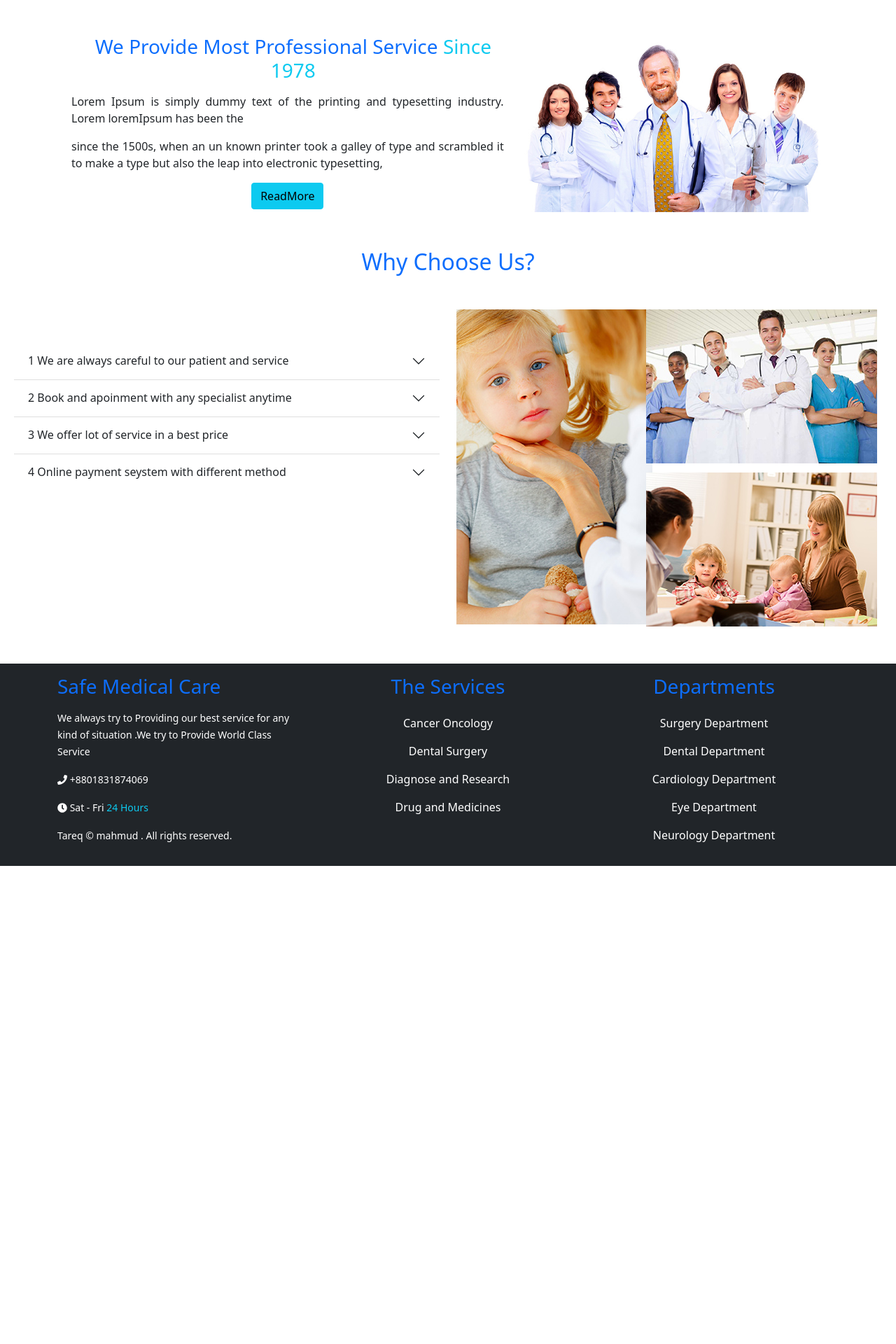
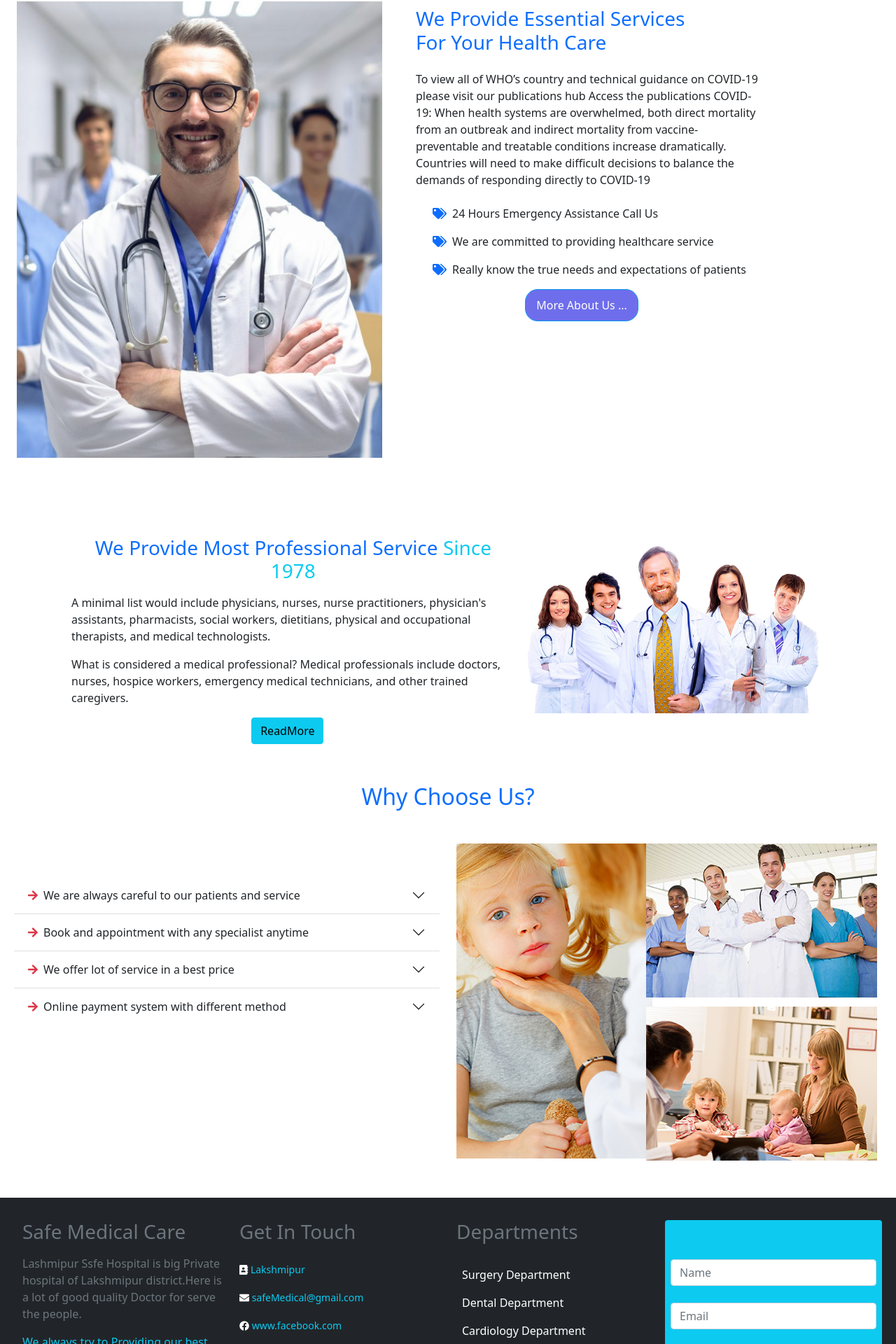
Before and after one commit to Mahmudtareq/health-care-diagnostic, a React (Create React App) app: page /aboutus in a window 1280 px wide. Shown: the part 280-2200 px from the top of the page at 70% size. Before the commit the page ends 1517 px from the top, so only its background shows below. Built offline with nearby package versions, Linux system fonts and the light colour scheme; no server answers.

Commit message:
footer , about , contact page change

```diff
--- a/src/components/AboutUs/AboutUs.css
+++ b/src/components/AboutUs/AboutUs.css
@@ -4,11 +4,15 @@
      background-size: 100vh;
     width:100%;
     background-position: 100%;
-
 }
-.text-section{
-    text-align: justify;
-    align-items: center;
-    justify-content: center;
-
+.btn-text{
+    border: 1px solid rgb(8, 155, 240);
+    border-radius: 18px;
+    background-color: rgb(110, 110, 236);
+    padding: 10px 15px;
+    color: white;
 }
+.btn-text:hover{
+    background-color: aqua;
+    transition:cubic-bezier(0.165, 0.84, 0.44, 1);
+}
--- a/src/components/AboutUs/AboutUs.js
+++ b/src/components/AboutUs/AboutUs.js
@@ -2,12 +2,17 @@ import React from 'react';
 import './AboutUs.css';
 import { Accordion, Nav } from 'react-bootstrap';
 import { Link } from 'react-router-dom';
+import { FontAwesomeIcon } from "@fortawesome/react-fontawesome";
+import { faArrowRight, faTags } from "@fortawesome/free-solid-svg-icons";
+
+
 
 import about2 from '../../image/about/about2.jpg'
 // import about3 from '../../image/about/about3.jpg'
 import about4 from '../../image/about/about4.jpg'
 import about5 from '../../image/about/about5.jpg'
 import about6 from '../../image/about/about6.jpg'
+import about8 from '../../image/about/about8.jpg'
 
 const AboutUs = () => {
     return (
@@ -18,16 +23,45 @@ const AboutUs = () => {
                 <Nav.Link className="text-danger my-btn w-25 mx-auto" as={Link} to="/home">Home</Nav.Link>
             </div>
 
+            <div className="row my-5 container">
+                <div className="col-lg-6 col-12 mb-3">
+                    <img className="img-fluid" src={about8} alt="" />
+
+                </div>
+                <div className="col-lg-6 col-12">
+                    <h3 className="text-start ms-3 p-2 text-primary">We Provide Essential Services
+                        <br />
+                        For Your Health Care</h3>
+                    <p className="text-start ms-3 p-2">To view all of WHO’s country and technical guidance on COVID-19 please visit our publications hub
+                        Access the publications
+                        COVID-19:
+                        When health systems are overwhelmed, both direct mortality from an outbreak and indirect mortality from vaccine-preventable and treatable conditions increase dramatically. Countries will need to make difficult decisions to balance the demands of responding directly to COVID-19</p>
+                    <div className="ms-5">
+                        <p className="text-start"><span className="text-primary me-2"> <FontAwesomeIcon icon={faTags} /></span>24 Hours Emergency Assistance Call Us</p>
+                        <p className="text-start"><span className="text-primary me-2"> <FontAwesomeIcon icon={faTags} /></span>We are committed to providing healthcare service</p>
+                        <p className="text-start"><span className="text-primary me-2"> <FontAwesomeIcon icon={faTags} /></span>Really know the true needs and expectations of patients</p>
+
+                    </div>
+                    <button className="btn btn-text">More About Us ...</button>
+
+
+
+                </div>
+            </div>
+
+
+
+
             <div className="container">
                 <div className="row my-5 d-flex justify-content-center m-2">
                     <div className="col-lg-7 col-12 ">
                         <h3 className="mt-5 ms-3"> <span className="text-primary">We Provide Most Professional Service</span>
                             <span className="text-info"> Since 1978</span>  </h3>
+                        <p className="mt-3 text-start">
+                            A minimal list would include physicians, nurses, nurse practitioners, physician's assistants, pharmacists, social workers, dietitians, physical and occupational therapists, and medical technologists. </p>
 
-
-                        <p className="text-section mt-3">Lorem Ipsum is simply dummy text of the printing and typesetting industry. Lorem loremIpsum has been the </p>
-
-                        <p className="text-section">since the 1500s, when an un known printer took a galley of type and scrambled it to make a type  but also the leap into electronic typesetting,</p>
+                        <p className="text-start">What is considered a medical professional?
+                            Medical professionals include doctors, nurses, hospice workers, emergency medical technicians, and other trained caregivers.</p>
                         <button className=" btn btn-info mb-2">ReadMore</button>
 
                     </div>
@@ -35,42 +69,52 @@ const AboutUs = () => {
                         <img width="" className="mt-5 img-fluid" src={about2} alt="" />
                     </div>
                 </div>
-
             </div>
-
-
-
 
             <div>
                 <div className="row d-flux justify-content-center my-5 m-2">
                     <h2 className="mb-5 text-primary">Why Choose Us?</h2>
-                    <div className="col mt-5">
+                    <div className="col mt-5 mb-4">
                         <Accordion flush>
                             <Accordion.Item eventKey="0">
-                                <Accordion.Header> 1 We are always careful to our patient and service</Accordion.Header>
-                                <Accordion.Body>
-                                    Lorem ipsum dolor sit amet, consectetur adipiscing elit, sed do eiusmod
-                                    tempor incididunt ut labore et dolore magna aliqua. Ut enim ad minim
-                                    veniam, quis nostrud exercitation ullamco laboris nisi ut aliquip ex ea
+                                <Accordion.Header> <span className="me-2 text-danger">
+                                    <FontAwesomeIcon icon={faArrowRight} />
+                                </span> We are always careful to our patients and service</Accordion.Header>
+                                <Accordion.Body className="text-start">
+                                    If you didn’t know already, we’ll remind you that heart diseases are the leading cause of death in women aged 40 and over! More than half our patients who seek the best cardiologists in Dwarka are women!! This figure would be true for all hospitals that are offering heart treatment in Dwarka
+
                                 </Accordion.Body>
                             </Accordion.Item>
 
                             <Accordion.Item eventKey="1">
-                                <Accordion.Header>2 Book and apoinment with any specialist anytime</Accordion.Header>
-                                <Accordion.Body>
-                                    Lorem Ipsum is simply du my text of the pritin industry. Lorm Ipsum hasbeen the industry’s standardsdummy text eversince the 1500s, when an unknown printer took a galley of type
+                                <Accordion.Header>
+                                    <span className="me-2 text-danger">
+                                        <FontAwesomeIcon icon={faArrowRight} />
+                                    </span>
+                                    Book and appointment with any specialist anytime</Accordion.Header>
+                                <Accordion.Body className="text-start">
+                                    What is book an appointment?
+                                    Definitions of appointment book. a book containing a calendar and space to keep a record of appointments. synonyms: appointment calendar. type of: book. a written work or composition that has been published (printed on pages bound together)
                                 </Accordion.Body>
                             </Accordion.Item>
                             <Accordion.Item eventKey="2">
-                                <Accordion.Header>3 We offer lot of service in a best price</Accordion.Header>
-                                <Accordion.Body>
-                                    Lorem Ipsum is simply du my text of the pritin industry. Lorm Ipsum hasbeen the industry’s standardsdummy text eversince the 1500s, when an unknown printer took a galley of type
+                                <Accordion.Header>
+                                    <span className="me-2 text-danger">
+                                        <FontAwesomeIcon icon={faArrowRight} />
+                                    </span> We offer lot of service in a best price</Accordion.Header>
+                                <Accordion.Body className="text-start">
+
+                                    PRM (Passengers with Reduced Mobility)
+                                    These are passengers who, due to physical, mental or health limitations, require additional assistance that is not offered to passengers as standard. PRM distinguishes between medical and non-medical cases
                                 </Accordion.Body>
                             </Accordion.Item>
                             <Accordion.Item eventKey="3">
-                                <Accordion.Header> 4  Online payment seystem with different method</Accordion.Header>
-                                <Accordion.Body>
-                                    Lorem Ipsum is simply du my text of the pritin industry. Lorm Ipsum hasbeen the industry’s standardsdummy text eversince the 1500s, when an unknown printer took a galley of typ
+                                <Accordion.Header><span className="me-2 text-danger">
+                                    <FontAwesomeIcon icon={faArrowRight} />
+                                </span>Online payment system with different method</Accordion.Header>
+                                <Accordion.Body className="text-start">
+                                    What means online payment?
+                                    An electronic payment (e-payment), in short, can be simply defined as paying for goods or services on the internet.
                                 </Accordion.Body>
                             </Accordion.Item>
 
@@ -103,9 +147,6 @@ const AboutUs = () => {
                 </div>
 
             </div>
-
-
-
         </>
     );
 };
--- a/src/components/Footer/Footer.js
+++ b/src/components/Footer/Footer.js
@@ -4,52 +4,61 @@ import { FontAwesomeIcon } from "@fortawesome/react-fontawesome";
 
 import {
     faPhone,
-    faClock
+    faClock,
+    faAddressBook,
+    faEnvelope
 } from "@fortawesome/free-solid-svg-icons";
+
+import { Form } from 'react-bootstrap';
+import { faFacebook } from '@fortawesome/free-brands-svg-icons';
 
 
 const Footer = () => {
     return (
         <div>
-            <div className="footer-container bg-dark p-3">
-                <div className="container">
+            <div className="footer-container bg-dark p-3 mb-3">
+                <div className="container-fluid p-3">
                     <div className="row">
-                        <div className="col-md-4 text-white">
+                        <div className="col-md-3 text-white">
                             <div className="left-container text-start ">
-                                <h3 className="text-primary">Safe Medical Care</h3>
+                                <h3 className="text-secondary">Safe Medical Care</h3>
                                 <div className="icons-container d-flex text-center ">
                                 </div>
                                 <p className="mt-2 ">
-                                    <small>
+                                    <p className="mt-2 text-muted">
+                                        Lashmipur Ssfe Hospital is big Private hospital of Lakshmipur district.Here is a lot of good quality Doctor for serve the people.
+                                    </p>
+                                    <p className="text-info">
                                         We  always try to Providing our best service for any kind of situation .We try to Provide World Class Service
-                                    </small>
-                                </p>
-                                <p className="">
-                                    <small><FontAwesomeIcon icon={faPhone} /> +8801831874069</small>
-                                </p>
-                                <p className="">
-                                    <small><FontAwesomeIcon icon={faClock} />  Sat - Fri  <span className="text-info">24 Hours</span> </small>
-                                </p>
-                                <p className="mt-2">
-                                    <small>Tareq © mahmud . All rights reserved.</small>
+                                    </p>
                                 </p>
                             </div>
                         </div>
-                        <div className="col-md-4 text-white">
-                            <h3 className=" text-primary">The Services</h3>
-                            <div className=" footer-menu-container mt-4">
-                                <p>Cancer Oncology</p>
-                                <p>Dental Surgery</p>
-                                <p>Diagnose and Research</p>
-                                <p>Drug and  Medicines</p>
+                        <div className="col-md-3 text-white">
+                            <h3 className=" text-secondary text-start">Get In Touch</h3>
+                            <div className=" footer-menu-container mt-4 text-start">
+                                <p className="">
+                                    <small><FontAwesomeIcon icon={faAddressBook} />  <span className="text-info">Lakshmipur</span> </small>
+                                </p>
+                                <p className="">
+                                    <small><FontAwesomeIcon icon={faEnvelope} />  <span className="text-info">safeMedical@gmail.com</span> </small>
+                                </p>
+                                <p className="">
+                                    <small><FontAwesomeIcon icon={faFacebook} /> <span className="text-info">www.facebook.com</span> </small>
+                                </p>
+                                <p className="">
+                                    <small><FontAwesomeIcon icon={faPhone} /> <span className="text-info">+8801759539770</span> </small>
+                                </p>
 
-
+                                <p className="">
+                                    <small><FontAwesomeIcon icon={faClock} />  Sat - Fri   <span className="text-info">24 Hours</span> </small>
+                                </p>
                             </div>
                         </div>
 
-                        <div className="col-md-4 text-white">
-                            <h3 className="text-primary">Departments</h3>
-                            <div className="right-footer-container mt-4">
+                        <div className="col-md-3 text-white">
+                            <h3 className="text-secondary text-start">Departments</h3>
+                            <div className="right-footer-container mt-4 text-start p-2">
                                 <p>Surgery Department </p>
                                 <p>Dental Department</p>
                                 <p>Cardiology Department</p>
@@ -57,7 +66,24 @@ const Footer = () => {
                                 <p>Neurology Department </p>
                             </div>
                         </div>
+                        <div className="col-md-3 bg-info p-2 rounded">
+                            <Form className="my-5">
+                                <input type="text" name="" id="input" class="form-control" value="" required="required" title="" placeholder="Name" />
+                                <br />
+
+                                <input type="Email" name="" id="input" class="form-control" required="required" title="" placeholder="Email" />
+                                <br />
+
+                                <button type="submit" class="btn btn-secondary w-100 text-white">SUBSCRIBE</button>
+                            </Form>
+
+                        </div>
                     </div>
+                </div>
+                <div className="bg-secondary rounded p-2">
+                    <p className="mt-2 ">
+                        <small className="text-white fs-5 ">Tareq © mahmud . All rights reserved.</small>
+                    </p>
                 </div>
             </div>
         </div>
```
Also changed, not shown: public/doctors.JSON (+6 -6 lines), src/components/Home/Banner/Banner.js (+8 -5 lines), src/image/about/about8.jpg (added).
